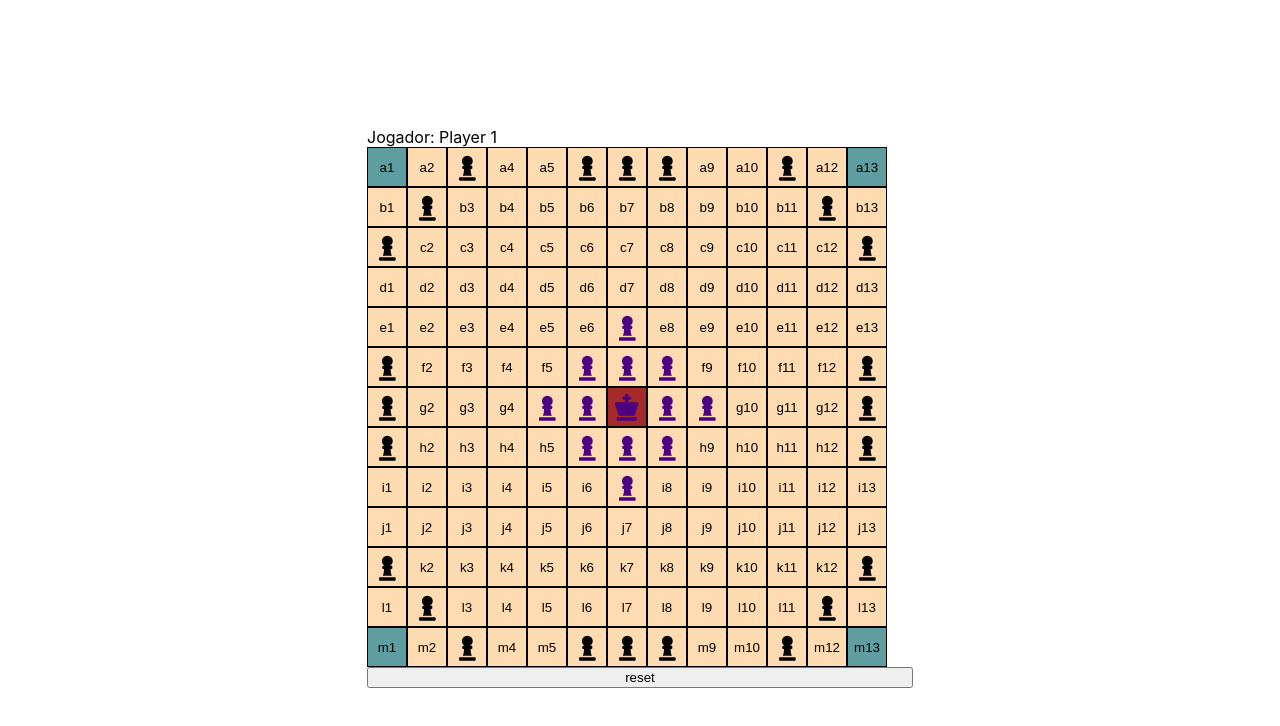
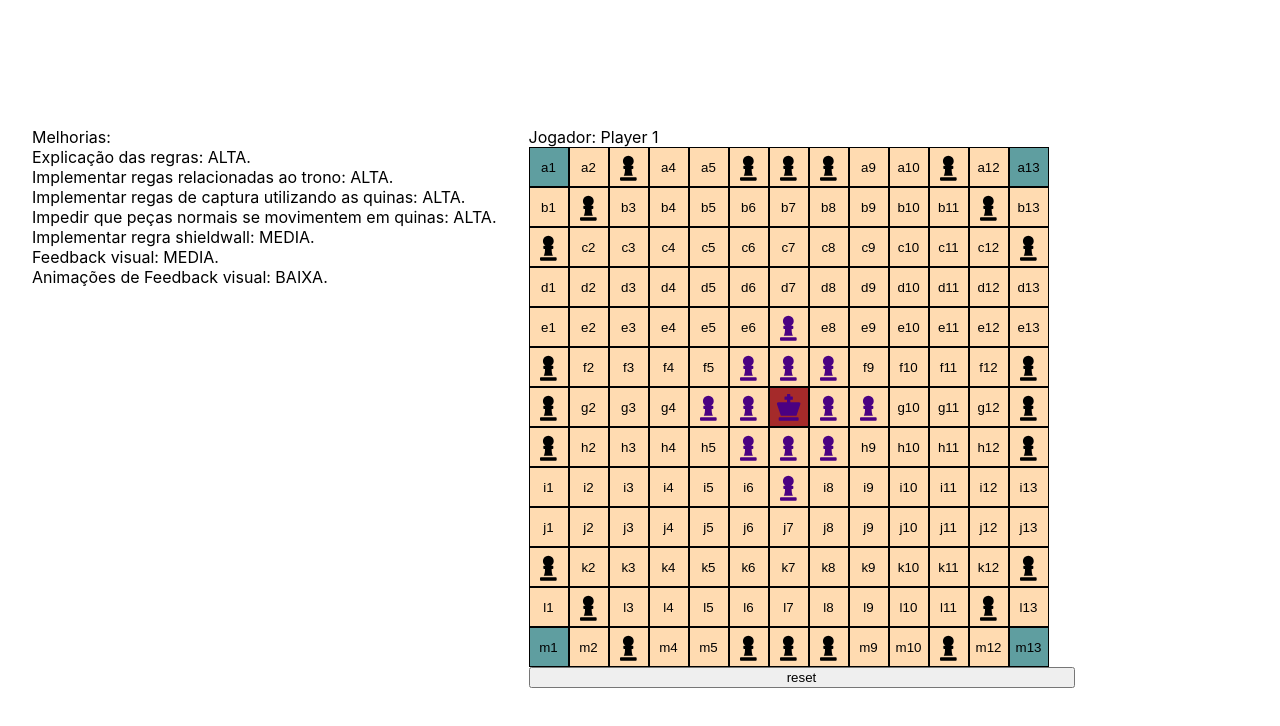
Before and after one commit to JeanPSF/tafl, a React (Create React App) app: page / in a window 1280 px wide. Shown: the top 726 px of the page. Built offline with nearby package versions, Linux system fonts and the light colour scheme.

Commit message:
Feedback visual de melhorias futuras
Signed-off-by: Jean Paulo dos Santos Filho <jean.filho@pucpr.edu.br>

```diff
--- a/src/App.css
+++ b/src/App.css
@@ -6,11 +6,18 @@
   justify-content: center;
 }
 
+.game-component {
+  flex: 1;
+  display: flex;
+  padding: 32px;
+}
+
 .table {
   width: 546px;
   height: 546px;
   display: flex;
   flex-direction: column;
+  padding-left: 32px;
 }
 
 .tableRow {
@@ -43,3 +50,8 @@
 .goal {
   background-color: cadetblue;
 }
+
+.melhorias {
+  display: flex;
+  flex-direction: column;
+}
--- a/src/App.tsx
+++ b/src/App.tsx
@@ -516,8 +516,21 @@ function App() {
 
 	return (
 		<div className="App">
+			<div className="game-component">
+				<div className="melhorias">
+					<span>Melhorias:</span>
+					<span>Explicação das regras: ALTA.</span>
+					<span>Implementar regas relacionadas ao trono: ALTA.</span>
+					<span>Implementar regas de captura utilizando as quinas: ALTA.</span>
+					<span>Impedir que peças normais se movimentem em quinas: ALTA.</span>
+					<span>Implementar regra shieldwall: MEDIA.</span>
+					<span>Feedback visual: MEDIA.</span>
+					<span>Animações de Feedback visual: BAIXA.</span>
+				</div>
 				<div className="table">
-				<span>Jogador: {turn === Turn.Player1 ? 'Player 1' : 'Player 2'}</span>
+					<span>
+						Jogador: {turn === Turn.Player1 ? 'Player 1' : 'Player 2'}
+					</span>
 					{!boardState.active ? (
 						<span>
 							Vencedor:{' '}
@@ -528,6 +541,8 @@ function App() {
 					{board ? printBoard() : <span>Carregando tabuleiro.</span>}
 					<button onClick={reset}>reset</button>
 				</div>
+				<div></div>
+			</div>
 		</div>
 	);
 }
```
Lines whose indentation alone changed are shown as unchanged.
